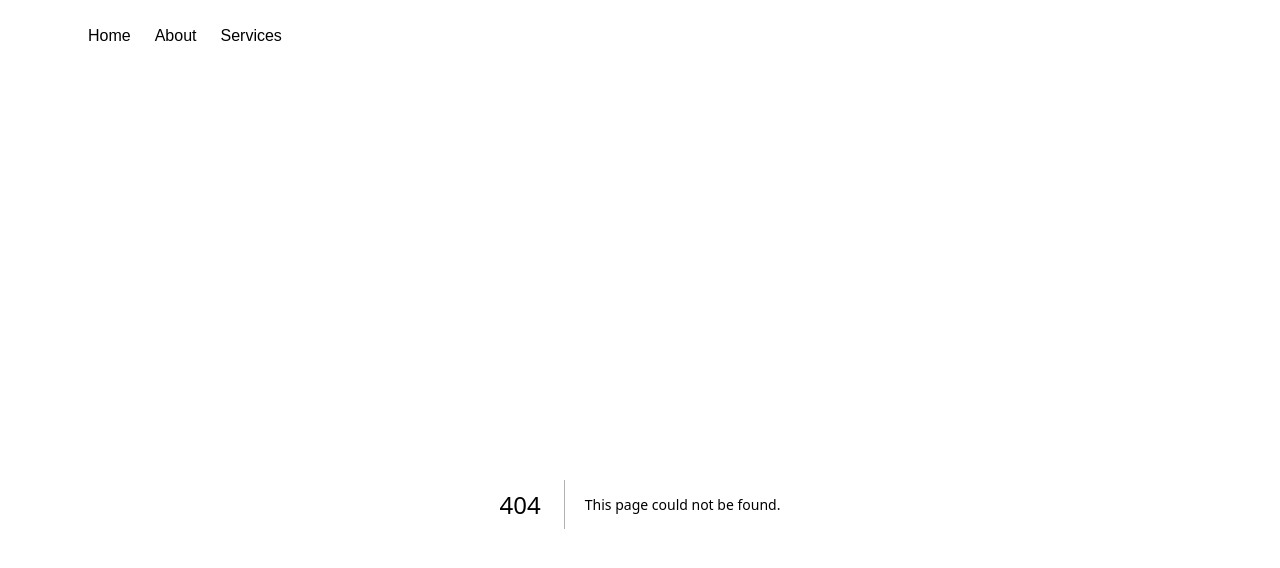
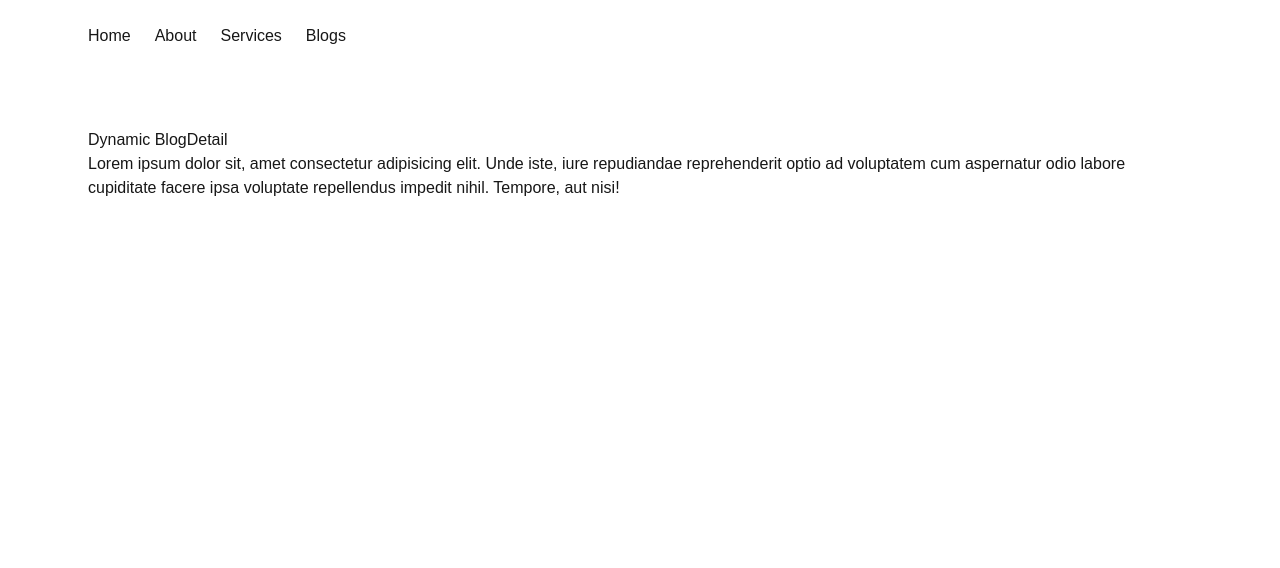
Before and after one commit to emmeiwhite/Next.JS-15, a Next.js app: page /blogs/1 in a window 1280 px wide. Before the commit this address had no page. Shown: the top 568 px of the page. Built offline with nearby package versions, Linux system fonts and the light colour scheme.

Commit message:
Dynamic Route with Slug [blogID]

```diff
--- /dev/null
+++ b/app/blogs/[blogID]/page.jsx
@@ -0,0 +1,16 @@
+async function BlogDetail(props) {
+  const { params } = props
+  console.log(await params.blogID)
+  // We'll make another API call and get the Blog with this particular blogID
+  return (
+    <div className="max-w-6xl mx-auto px-6 py-6">
+      <h1> Dynamic BlogDetail</h1>
+      <p>
+        Lorem ipsum dolor sit, amet consectetur adipisicing elit. Unde iste, iure repudiandae
+        reprehenderit optio ad voluptatem cum aspernatur odio labore cupiditate facere ipsa
+        voluptate repellendus impedit nihil. Tempore, aut nisi!
+      </p>
+    </div>
+  )
+}
+export default BlogDetail
--- /dev/null
+++ b/app/blogs/page.jsx
@@ -0,0 +1,14 @@
+function Blogs() {
+  return (
+    <div className="max-w-6xl mx-auto px-6 py-6">
+      <h1>Blogs</h1>
+
+      <ul>
+        <li>Blog1</li>
+        <li>Blog2</li>
+        <li>Blog3</li>
+      </ul>
+    </div>
+  )
+}
+export default Blogs
--- a/app/layout.js
+++ b/app/layout.jsx
@@ -12,8 +12,8 @@ const geistMono = Geist_Mono({
 })
 
 export const metadata = {
-  title: 'Create Next App',
-  description: 'Generated by create next app'
+  title: 'World of App Development',
+  description: 'This is a Technical App Service Provider'
 }
 
 export default function RootLayout({ children }) {
@@ -25,6 +25,7 @@ export default function RootLayout({ children }) {
             <Link href="/">Home</Link>
             <Link href="/about">About</Link>
             <Link href="/services">Services</Link>
+            <Link href="/blogs">Blogs</Link>
           </nav>
         </header>
         {children}
```
Also changed, not shown: app/about/page.jsx (renamed from app/about/page.js), app/page.jsx (renamed from app/page.js), app/services/page.jsx (renamed from app/services/page.js), app/services/seo/page.jsx (renamed from app/services/seo/page.js), app/services/web-dev/page.jsx (renamed from app/services/web-dev/page.js).
